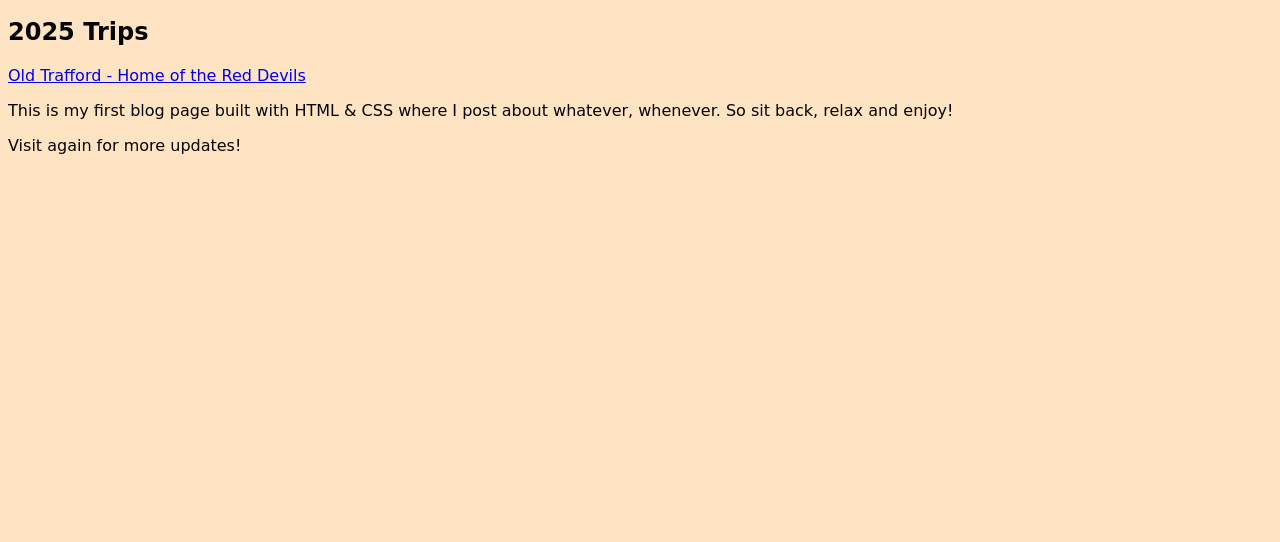
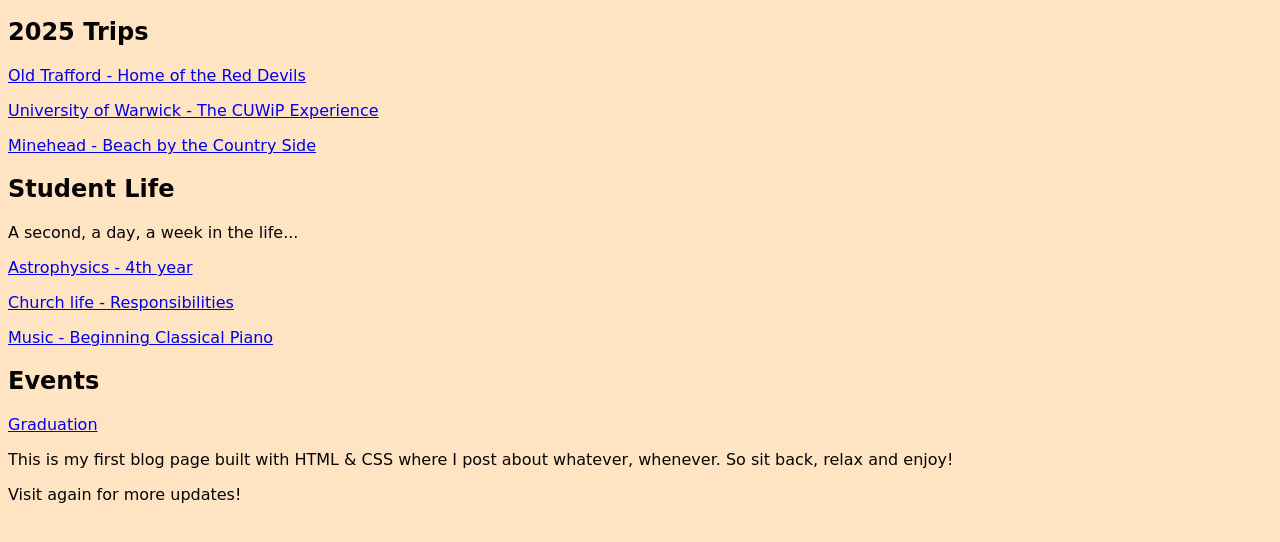
Before and after one commit to Mimi81245/mimis-blog, a plain HTML site: page index.html in a window 1280 px wide. Shown: the part 84-626 px from the top of the page. Drawn offline with Linux system fonts and the light colour scheme.

Commit message:
Update index.html

```diff
--- a/index.html
+++ b/index.html
@@ -11,6 +11,20 @@
         Welcome to Mimi's Blog! <img src="blogflowers.png" alt="blogflowers" style="height:40px; vertical-align: middle;"></h1>
     <h2> 2025 Trips </h2>
       <p><a href="html_images.asp"> Old Trafford - Home of the Red Devils</a></p>
+      <p><a href="html_images.asp"> University of Warwick - The CUWiP Experience</a></p>
+      <p><a href="html_images.asp"> Minehead - Beach by the Country Side </a></p>
+
+    <h2> Student Life</h2>
+    A second, a day, a week in the life...
+
+      <p><a href="html_images.asp"> Astrophysics - 4th year </a></p>
+      <p><a href="html_images.asp"> Church life - Responsibilities </a></p>
+      <p><a href="html_images.asp"> Music - Beginning Classical Piano </a></p>
+
+    <h2> Events </h2>
+    <p><a href="html_images.asp"> Graduation </a></p>
+
+
     <p>This is my first blog page built with HTML & CSS where I post about whatever, whenever. So sit back, relax and enjoy!</p>
     <p>Visit again for more updates!</p>
 </body>
```
